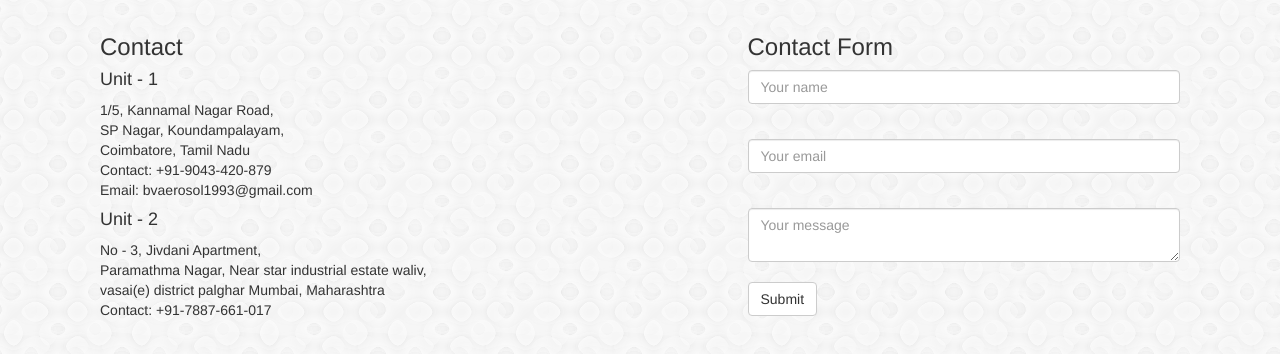
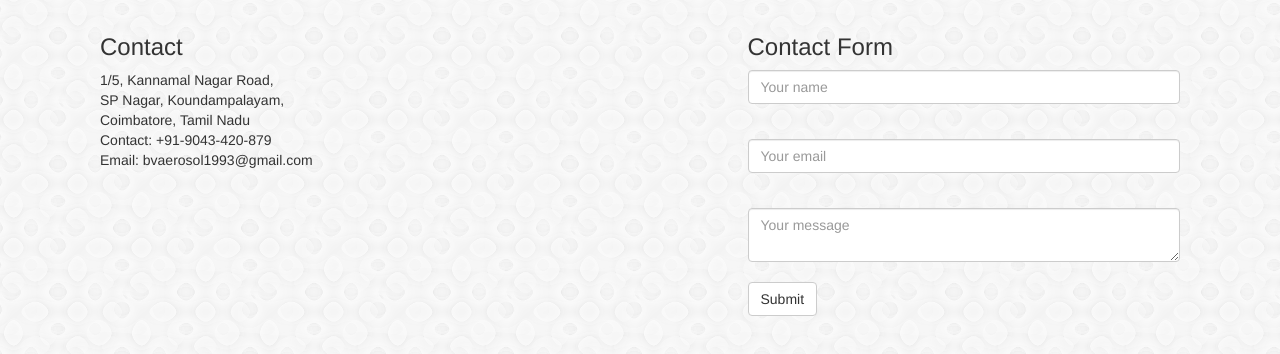
Before and after one commit to premjoseph/bvaerosol, a plain HTML site: page docs/contact.html in a window 1280 px wide. Shown: the part 406-760 px from the top of the page. Drawn offline with nearby package versions, Linux system fonts and the light colour scheme.

Commit message:
Changed Address line

```diff
--- a/docs/contact.html
+++ b/docs/contact.html
@@ -28,10 +28,7 @@
       <div class="contact_address col-lg-7">
         <h3>Contact</h3>
         <div class="address_line">
-          <h4>Unit - 1</h4>
           <p>1/5, Kannamal Nagar Road,<br>SP Nagar, Koundampalayam, <br>Coimbatore, Tamil Nadu<br>Contact: +91-9043-420-879<br>Email: bvaerosol1993@gmail.com</p>
-          <h4>Unit - 2</h4>
-          <p>No - 3, Jivdani Apartment,<br>Paramathma Nagar, Near star industrial estate waliv,<br>vasai(e) district palghar Mumbai, Maharashtra<br>Contact: +91-7887-661-017</p>
         </div>
       </div>
       <div class="contact_form  col-lg-5">
```
